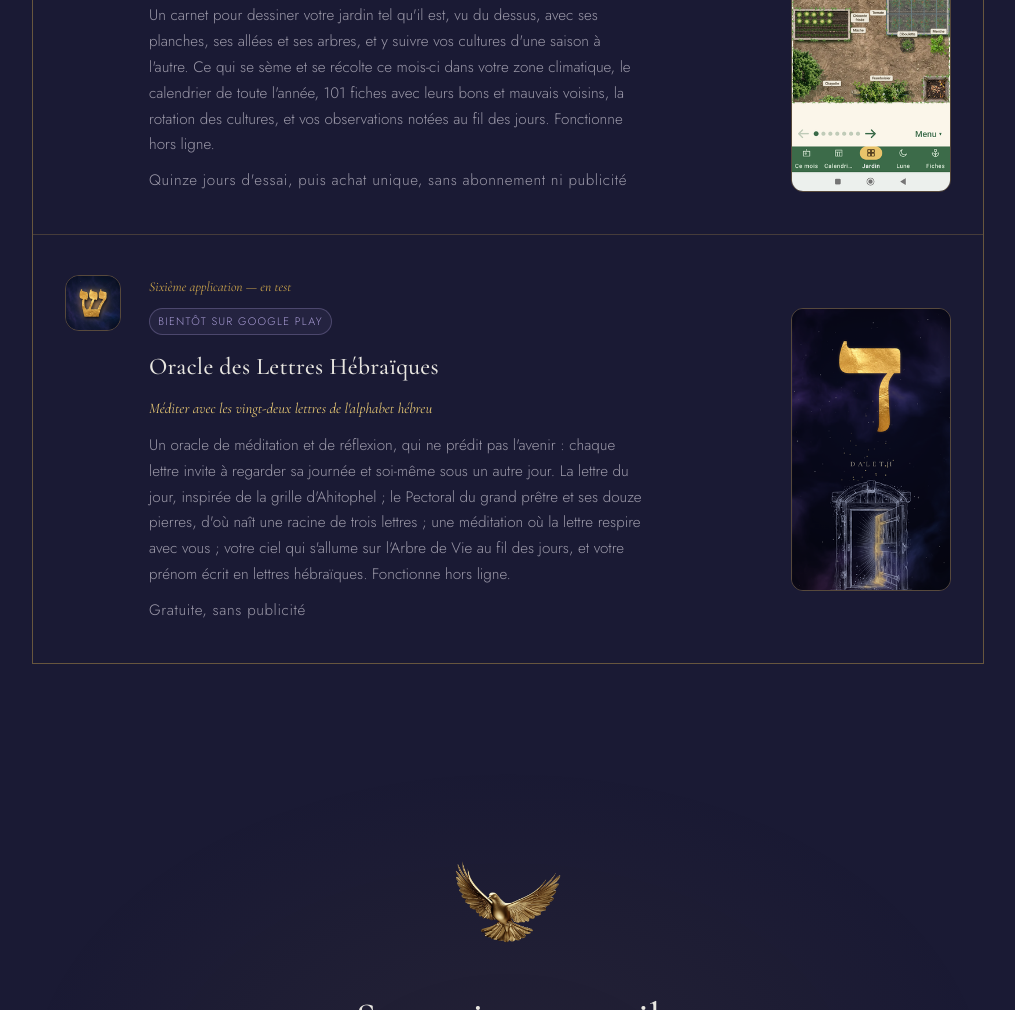
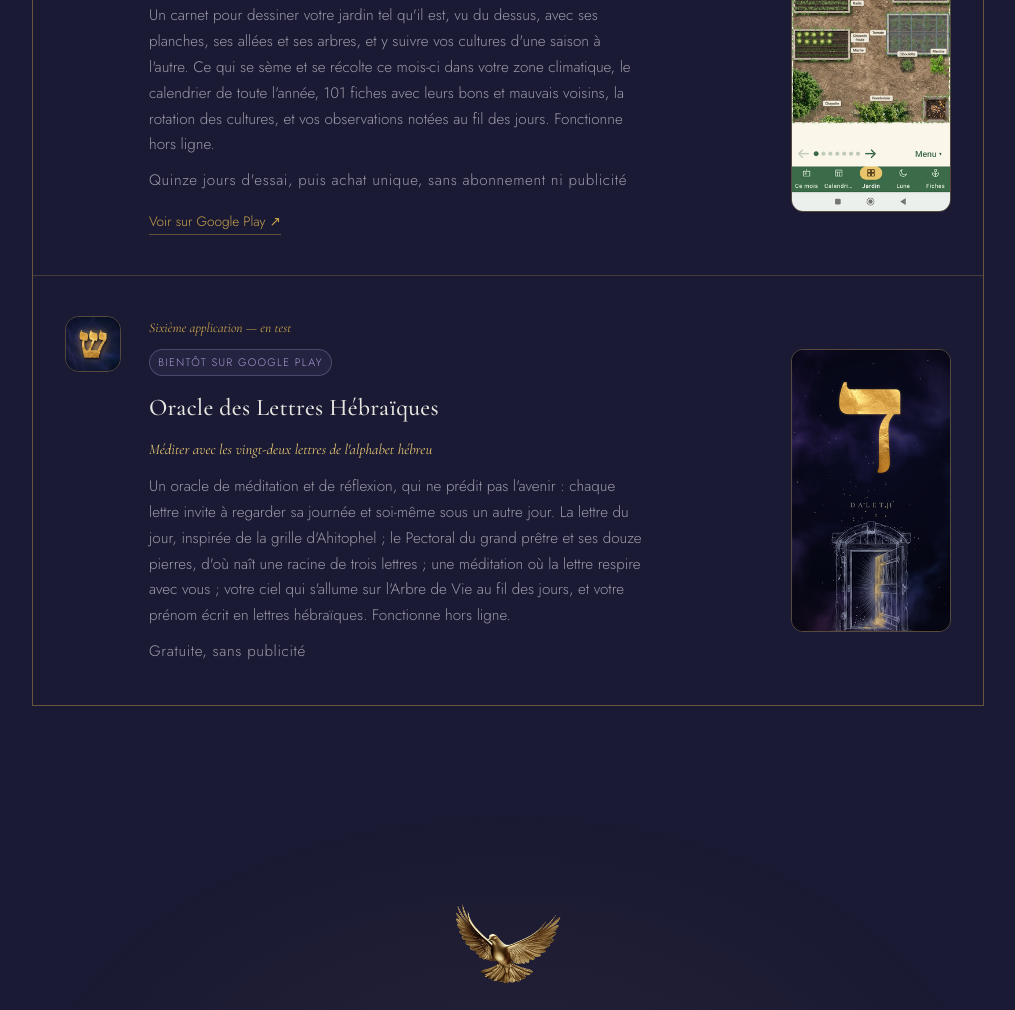
Before and after one commit to fkim532-a11y/fkim532-a11y.github.io, a plain HTML site: page index.html in a window 1280 px wide. Shown: the part 4129-5139 px from the top of the page, without its empty margins (132-1147 px from the left). Drawn offline with nearby package versions, Linux system fonts and the light colour scheme.

Commit message:
Carnet de Potager : lien « Voir sur Google Play » sous la carte (FR+EN)
Co-Authored-By: Claude Opus 5.5 <noreply@anthropic.com>

```diff
--- a/index.html
+++ b/index.html
@@ -279,6 +279,7 @@
         <p class="tagline">Le carnet du jardinier, rangé dans le téléphone</p>
         <p>Un carnet pour dessiner votre jardin tel qu'il est, vu du dessus, avec ses planches, ses allées et ses arbres, et y suivre vos cultures d'une saison à l'autre. Ce qui se sème et se récolte ce mois-ci dans votre zone climatique, le calendrier de toute l'année, 101 fiches avec leurs bons et mauvais voisins, la rotation des cultures, et vos observations notées au fil des jours. Fonctionne hors ligne.</p>
         <p class="model-tag">Quinze jours d'essai, puis achat unique, sans abonnement ni publicité</p>
+        <a href="https://play.google.com/store/apps/details?id=fr.carnetdepotager" class="app-link" target="_blank" rel="noopener">Voir sur Google Play ↗</a>
       </div>
       <div class="app-shot"><img src="potager-shot.png" alt=""></div>
     </div>
```
Also changed, not shown: en.html (+1 -0 lines).
